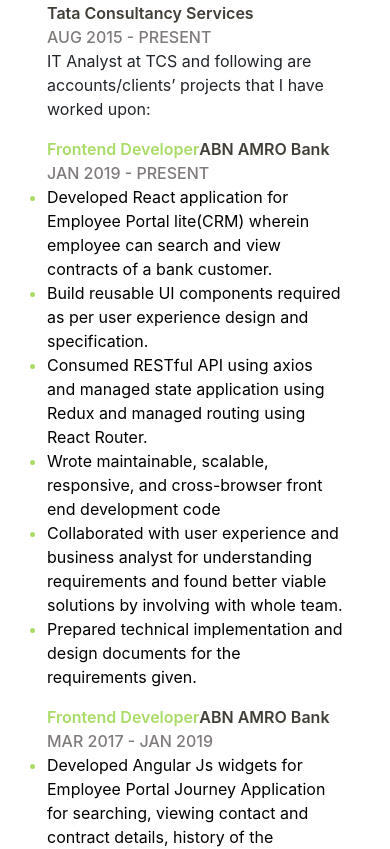
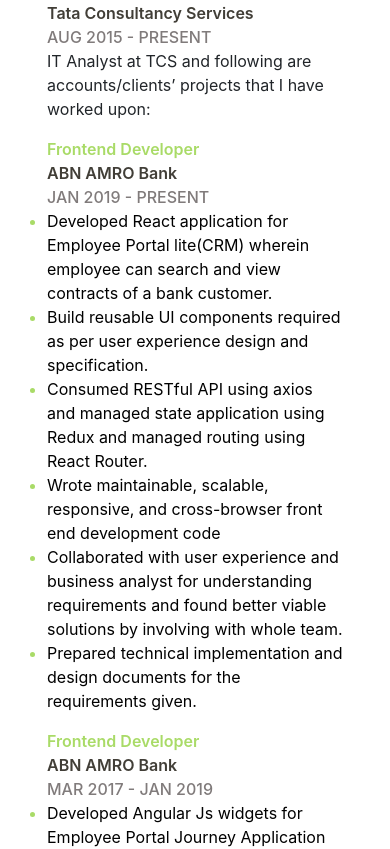
Before and after one commit to bishnupanda93/profile, a React (Create React App) app: page / in a window 390 px wide. Shown: the part 941-1790 px from the top of the page. Built offline with nearby package versions, Linux system fonts and the light colour scheme.

Commit message:
Subtitle resposive issue solved

```diff
--- a/src/components/Portfolio/SubTitle/SubTitle.js
+++ b/src/components/Portfolio/SubTitle/SubTitle.js
@@ -4,11 +4,12 @@
     const wrapper = [classes['subtitle-wrapper'],'row no-gutters'];
     return(
     <div className={wrapper.join(" ")}>
-        <div className="col-auto">
+        <div className="col col-sm-auto">
             <span className= {classes['bold-green-text']}>{props.role}</span>
         </div>
         <div className="d-none d-sm-flex">&nbsp;|&nbsp;</div>
-        <div className="col-auto">
+        <div className="w-100 d-flex d-sm-none"></div>
+        <div className="col col-sm-auto">
         <span className={classes['muted-grey-text']}>{props.organisation}</span>
         </div>
     </div>
```
